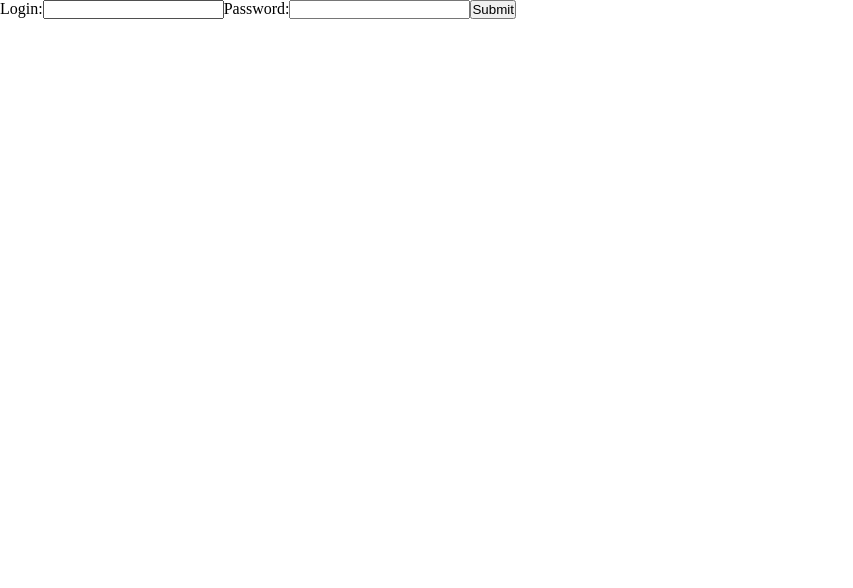
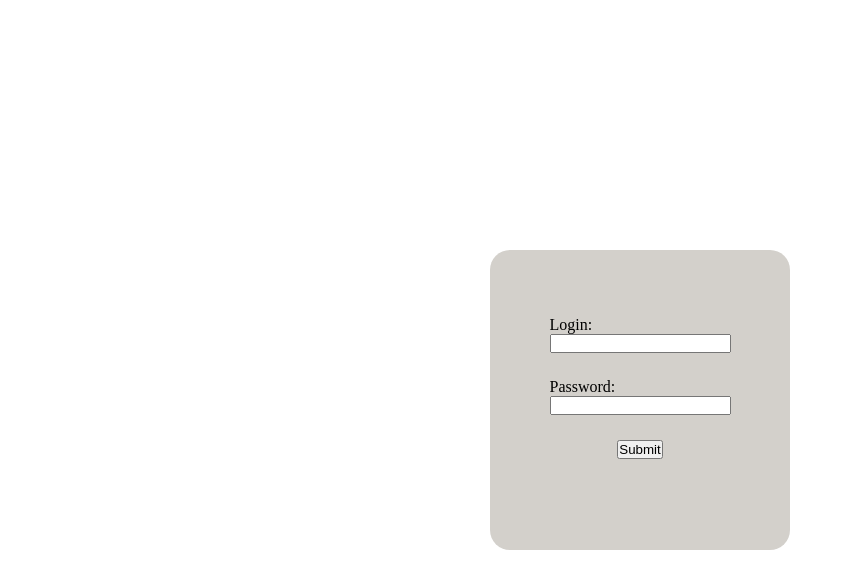
Before and after one commit to skipfromua/reminder-app, a React (Create React App) app: page /auth/login in a window 1280 px wide. Shown: the top 588 px of the page, without its empty margins (0-853 px from the left). Built offline with nearby package versions, Linux system fonts and the light colour scheme.

Commit message:
Added styles to login page

```diff
--- a/src/pages/auth/Login.jsx
+++ b/src/pages/auth/Login.jsx
@@ -1,7 +1,7 @@
 import React from 'react'
 import { useNavigate } from 'react-router'
 import { useDispatch } from 'react-redux'
-
+import styles from './Login.module.css'
 import { AUTH_BY_CREDENTIALS_LINK } from '../../constants/links'
 import { restRequest } from '../../utils/restAPI'
 import { applyUserSignIn } from '../../store/actions/auth'
@@ -29,7 +29,9 @@ const Login = () => {
   }
 
   return (
-    <form onSubmit={onSubmit}>
+    <div className={styles.page}>
+      <div className={styles.box}>
+        <form className={styles.form} onSubmit={onSubmit}>
           <label>
             Login:
             <input type='email' name='email'/>
@@ -40,6 +42,8 @@ const Login = () => {
           </label>
           <input type='submit' value='Submit' />
         </form>
+      </div>
+    </div>
   )
 }
 
--- /dev/null
+++ b/src/pages/auth/Login.module.css
@@ -0,0 +1,31 @@
+html, body { height: 100%; }
+
+.page {
+  height: 100vh;
+  display: flex;
+  align-items: center;
+  justify-content: center;
+}
+
+.box {
+  background-color: rgb(211, 208, 203);
+  width: 300px;
+  height: 300px;
+  border-radius: 20px;
+  display: flex;
+  align-items: center;
+  justify-content: center;
+}
+
+.form {
+  width: 150px;
+  height: 200px;
+  display: flex;
+  flex-direction: column;
+  align-items: center;
+  justify-content: center;
+}
+
+.form > * {
+  margin-bottom: 25px;
+}
```
Lines whose indentation alone changed are shown as unchanged.
